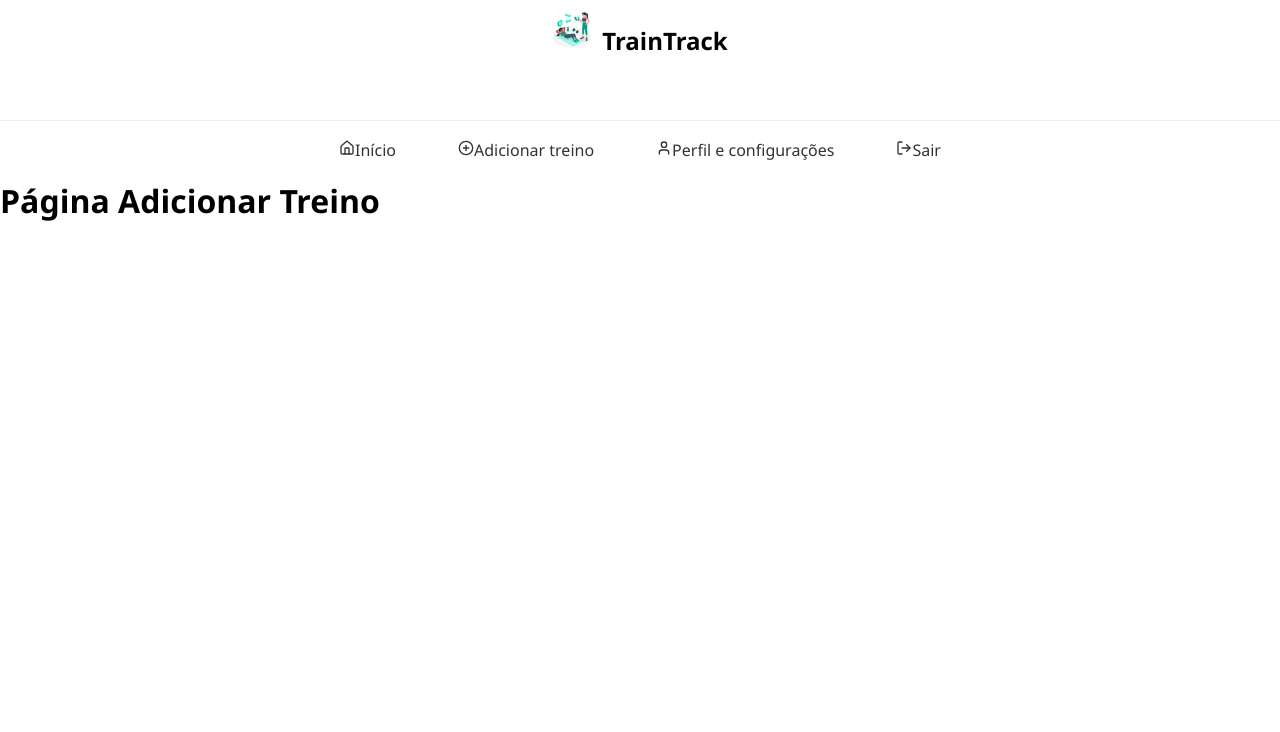
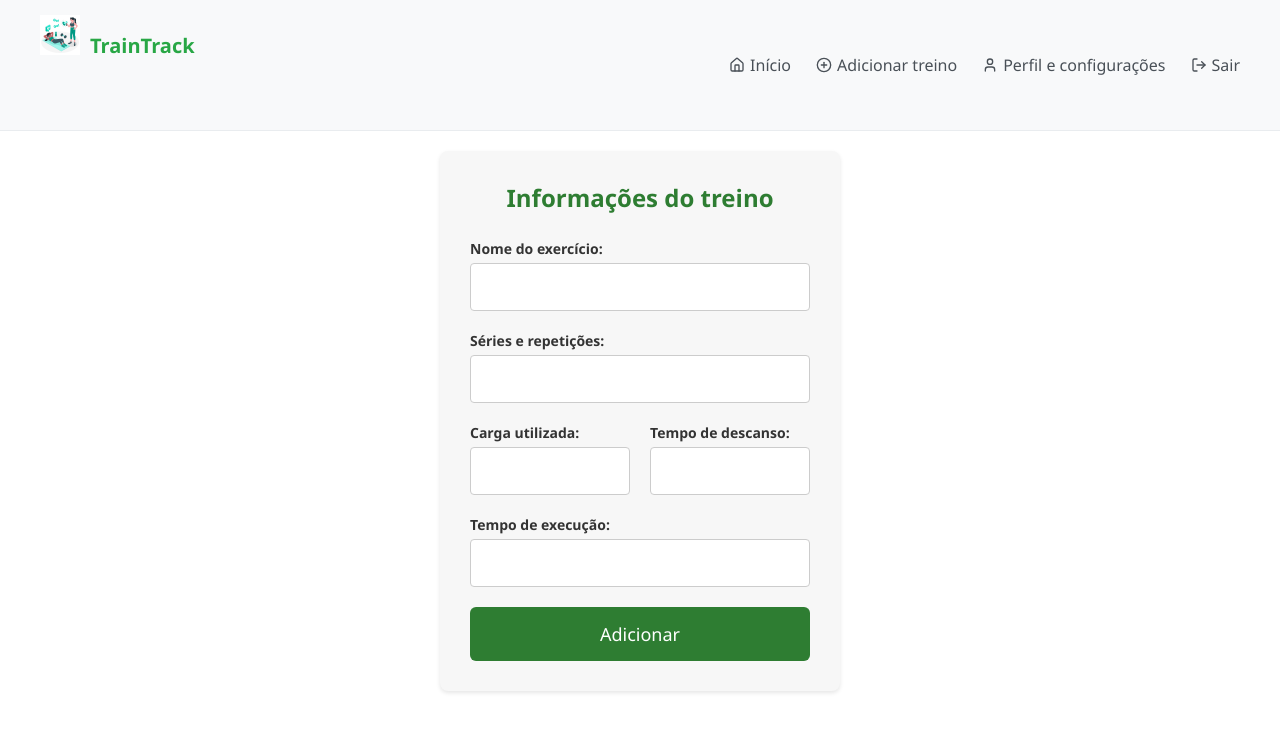
Before and after one commit to arlissondiogo/frontend-traintrack, a React (Vite) app in the folder frontend/: page /adicionar in a window 1280 px wide. Shown: the top 732 px of the page. Built offline with nearby package versions, Linux system fonts and the light colour scheme.

Commit message:
Feat: adcionadas tela de treino e mudancas no header

```diff
--- a/frontend/src/Pages/AddWorkout/AddWorkout.css
+++ b/frontend/src/Pages/AddWorkout/AddWorkout.css
@@ -0,0 +1,60 @@
+.add-workout-container {
+  background-color: #f7f7f7;
+  border-radius: 8px;
+  padding: 30px;
+  width: 400px;
+  margin: 20px auto;
+  box-shadow: 0 2px 4px rgba(0, 0, 0, 0.1);
+}
+
+.add-workout-title {
+  color: #2e7d32;
+  font-size: 24px;
+  margin-bottom: 25px;
+  text-align: center;
+}
+
+.input-group {
+  margin-bottom: 20px;
+}
+
+.input-group label {
+  display: block;
+  color: #333;
+  margin-bottom: 5px;
+  font-weight: bold;
+}
+
+.input-group input {
+  width: 100%;
+  padding: 12px;
+  border: 1px solid #ccc;
+  border-radius: 4px;
+  box-sizing: border-box;
+  font-size: 16px;
+}
+
+.row {
+  display: flex;
+  gap: 20px;
+}
+
+.row .input-group {
+  flex: 1;
+}
+
+.add-button {
+  background-color: #2e7d32;
+  color: white;
+  padding: 15px 25px;
+  border: none;
+  border-radius: 6px;
+  font-size: 18px;
+  cursor: pointer;
+  width: 100%;
+  transition: background-color 0.3s ease;
+}
+
+.add-button:hover {
+  background-color: #1b5e20;
+}
--- a/frontend/src/Pages/AddWorkout/AddWorkout.jsx
+++ b/frontend/src/Pages/AddWorkout/AddWorkout.jsx
@@ -1,7 +1,35 @@
 import React from "react";
+import "./AddWorkout.css";
 
-const AddWorkout = () => {
-  return <h1>Página Adicionar Treino</h1>;
-};
+function AddWorkout() {
+  return (
+    <div className="add-workout-container">
+      <h2 className="add-workout-title">Informações do treino</h2>
+      <div className="input-group">
+        <label htmlFor="exerciseName">Nome do exercício:</label>
+        <input type="text" id="exerciseName" />
+      </div>
+      <div className="input-group">
+        <label htmlFor="setsReps">Séries e repetições:</label>
+        <input type="text" id="setsReps" />
+      </div>
+      <div className="row">
+        <div className="input-group">
+          <label htmlFor="weightUsed">Carga utilizada:</label>
+          <input type="text" id="weightUsed" />
+        </div>
+        <div className="input-group">
+          <label htmlFor="restTime">Tempo de descanso:</label>
+          <input type="text" id="restTime" />
+        </div>
+      </div>
+      <div className="input-group">
+        <label htmlFor="executionTime">Tempo de execução:</label>
+        <input type="text" id="executionTime" />
+      </div>
+      <button className="add-button">Adicionar</button>
+    </div>
+  );
+}
 
 export default AddWorkout;
--- a/frontend/src/components/Header/Header.css
+++ b/frontend/src/components/Header/Header.css
@@ -1,24 +1,15 @@
 .header {
-  width: 100%;
-}
-
-.header-top {
-  background-color: white;
-  width: 100%;
-}
-
-.nav-bar {
-  background-color: white;
-  width: 100%;
-  border-top: 1px solid #eee;
+  background-color: #f8f9fa; /* Light grey background */
+  padding: 15px 20px;
+  border-bottom: 1px solid #e9ecef; /* Light border */
 }
 
 .header-inner {
+  display: flex;
+  align-items: center;
+  justify-content: space-between; /* Space out logo and nav */
   max-width: 1200px;
   margin: 0 auto;
-  padding: 10px 20px;
-  display: flex;
-  justify-content: center;
 }
 
 .logo-container {
@@ -27,20 +18,52 @@
 }
 
 .logo {
-  height: 60px;
+  height: 30px; /* Adjust logo size */
   margin-right: 10px;
 }
 
 .brand {
-  font-size: 24px;
+  font-size: 20px; /* Adjust brand font size */
   font-weight: bold;
-  color: #030303;
-  display: flex;
-  align-items: center; /* Centraliza verticalmente */
-  justify-content: center; /* Centraliza horizontalmente */
+  color: #28a745; /* Green color similar to the image */
 }
 
-.nav-content {
+.nav-list {
+  list-style: none;
+  padding: 0;
+  margin: 0;
   display: flex;
-  gap: 30px;
+  gap: 25px; /* Space between navigation items */
 }
+
+.nav-item {
+  display: flex;
+  align-items: center;
+  cursor: pointer;
+  color: #495057; /* Dark grey text */
+  transition: color 0.3s ease;
+}
+
+.nav-item:hover {
+  color: #28a745; /* Green on hover */
+}
+
+.nav-icon {
+  margin-right: 5px;
+}
+
+.nav-text {
+  font-size: 16px;
+}
+
+.nav-link {
+  display: flex;
+  align-items: center;
+  color: inherit; /* Herda a cor do .nav-item */
+  text-decoration: none; /* Remove o sublinhado padrão do link */
+  transition: color 0.3s ease; /* Mantém a transição de cor */
+}
+
+.nav-item:hover .nav-link {
+  color: #28a745; /* Garante que o link também mude de cor no hover do item */
+}
--- a/frontend/src/components/Header/Header.jsx
+++ b/frontend/src/components/Header/Header.jsx
@@ -1,37 +1,45 @@
 import React from "react";
 import "./Header.css";
-import NavItem from "../NavItem/NavItem";
 import { Home, PlusCircle, User, LogOut } from "lucide-react";
+import { Link } from "react-router-dom"; // Importe o Link
 
 const Header = () => {
   return (
     <header className="header">
-      <div className="header-top">
-        <div className="header-inner">
-          <div className="logo-container">
-            <img src="/logo.png" alt="Logo" className="logo" />
-            <h1 className="brand">TrainTrack</h1>
-          </div>
+      <div className="header-inner">
+        <div className="logo-container">
+          <img src="/logo.png" alt="Logo" className="logo" />
+          <h1 className="brand">TrainTrack</h1>
         </div>
+        <nav className="nav-bar">
+          <ul className="nav-list">
+            <li className="nav-item">
+              <Link to="/home" className="nav-link">
+                <Home size={16} className="nav-icon" />
+                <span className="nav-text">Início</span>
+              </Link>
+            </li>
+            <li className="nav-item">
+              <Link to="/adicionar" className="nav-link">
+                <PlusCircle size={16} className="nav-icon" />
+                <span className="nav-text">Adicionar treino</span>
+              </Link>
+            </li>
+            <li className="nav-item">
+              <Link to="/profile" className="nav-link">
+                <User size={16} className="nav-icon" />
+                <span className="nav-text">Perfil e configurações</span>
+              </Link>
+            </li>
+            <li className="nav-item">
+              <Link to="/login" className="nav-link">
+                <LogOut size={16} className="nav-icon" />
+                <span className="nav-text">Sair</span>
+              </Link>
+            </li>
+          </ul>
+        </nav>
       </div>
-      <nav className="nav-bar">
-        <div className="header-inner">
-          <div className="nav-content">
-            <NavItem icon={<Home size={16} />} text="Início" to="/home" />
-            <NavItem
-              icon={<PlusCircle size={16} />}
-              text="Adicionar treino"
-              to="/addWorkout"
-            />
-            <NavItem
-              icon={<User size={16} />}
-              text="Perfil e configurações"
-              to="/profile"
-            />
-            <NavItem icon={<LogOut size={16} />} text="Sair" to="/login" />
-          </div>
-        </div>
-      </nav>
     </header>
   );
 };
```
Also changed, not shown: frontend/src/App.jsx (line endings or trailing spaces).
